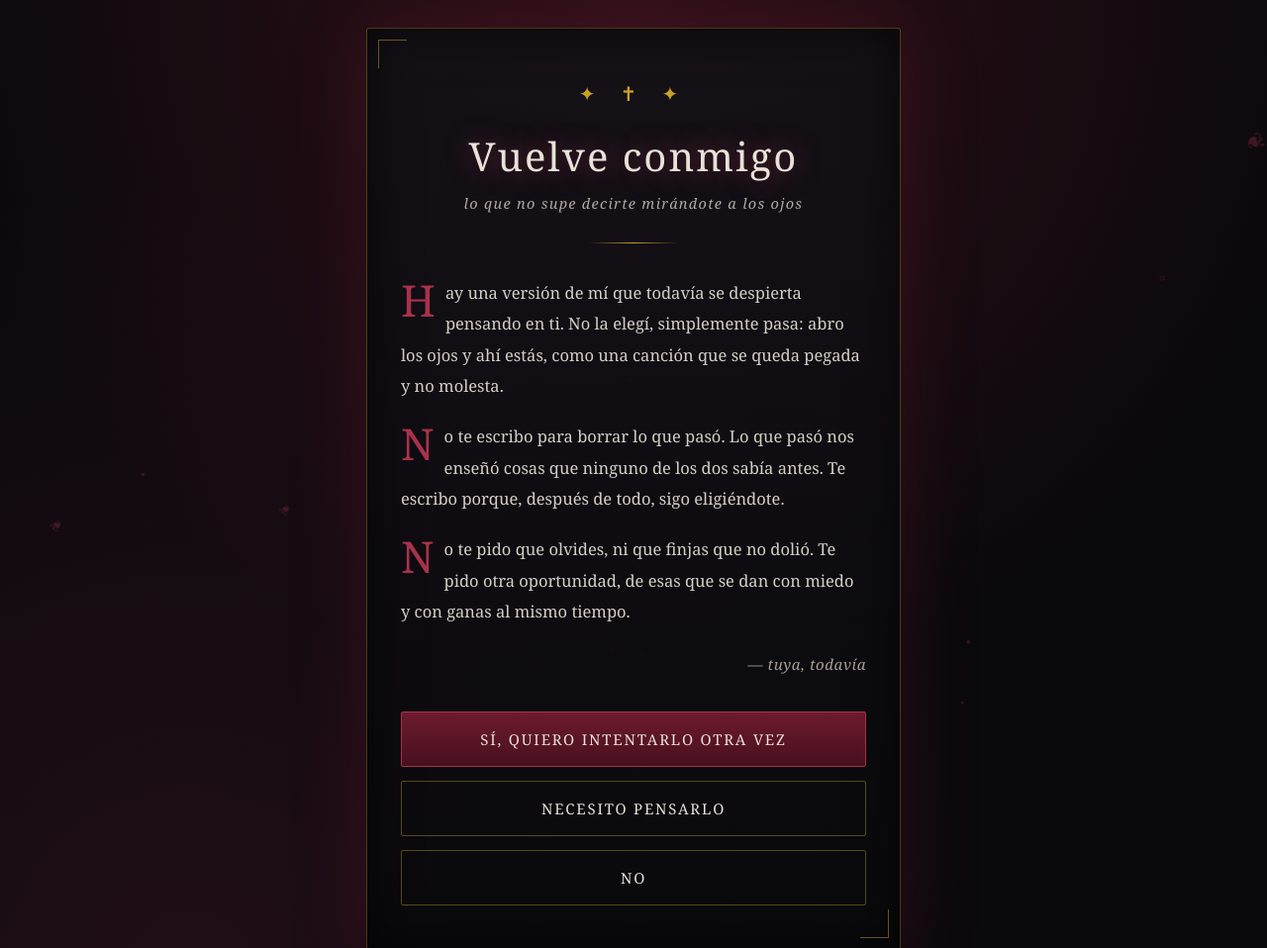
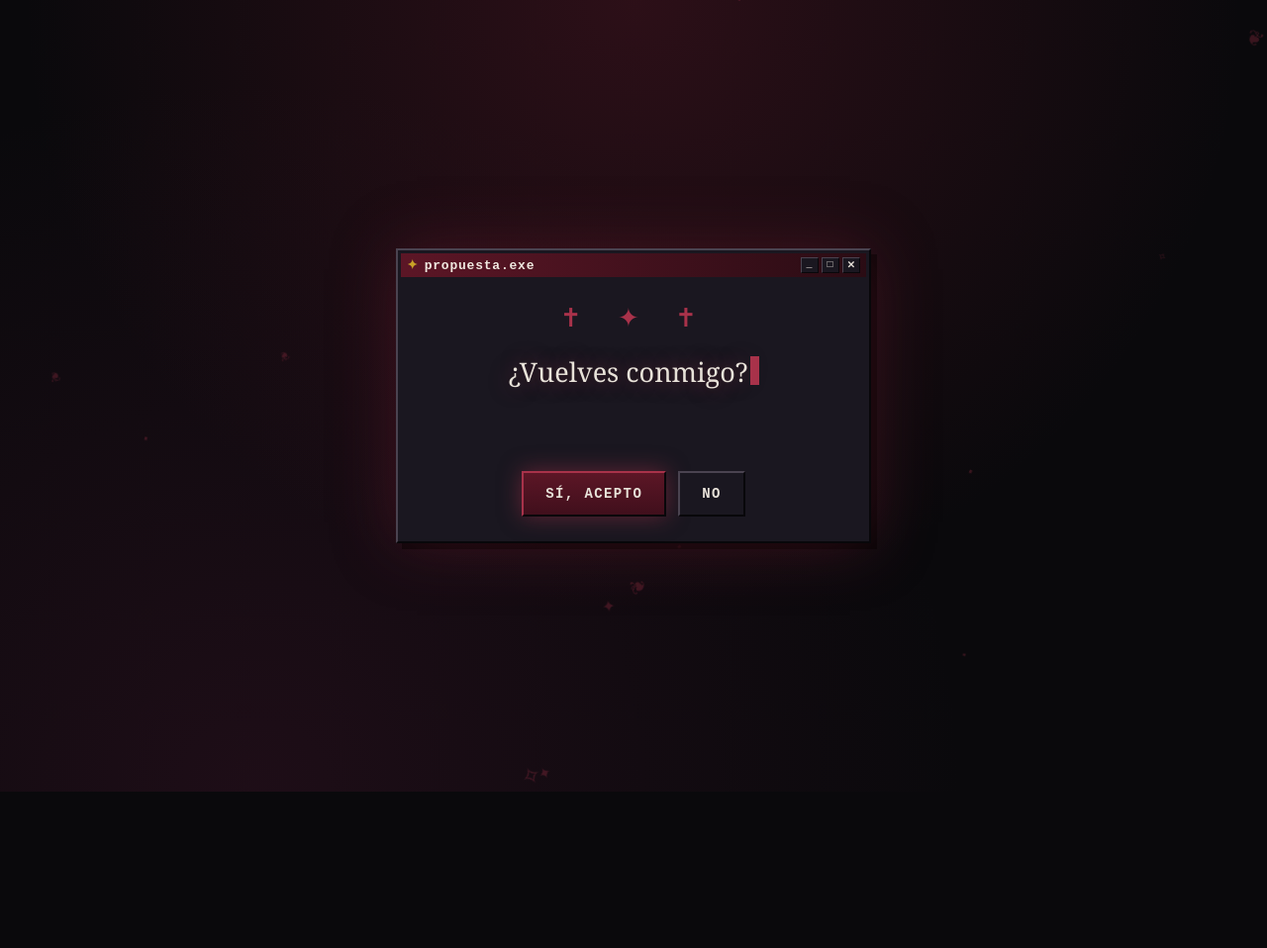
Before and after one commit to nuritacalderonvega-a11y/nuritacalderonvega-a11y.github.io, a plain HTML site: page index.html in a window 1280 px wide. Shown: the top 958 px of the page at 99% size. After the commit the page ends 800 px from the top, so only its background shows below. Drawn offline with Linux system fonts and the light colour scheme.

Commit message:
Actualizado

```diff
--- a/index.html
+++ b/index.html
@@ -3,208 +3,214 @@
 <head>
 <meta charset="UTF-8">
 <meta name="viewport" content="width=device-width, initial-scale=1">
-<title>Para ti</title>
+<title>¿Vuelves conmigo?</title>
 <style>
   :root{
-    --negro:#0a090c;
-    --carbon:#141218;
-    --vino:#6d1b2e;
-    --vino-claro:#a8324a;
+    --fondo:#0a090c;
+    --ventana:#1a1720;
+    --barra1:#5c1626;
+    --barra2:#2a0c14;
+    --borde-claro:#4a4350;
+    --borde-oscuro:#08070a;
     --hueso:#e8e2d9;
+    --vino:#a8324a;
     --oro:#c9a227;
   }
   *{box-sizing:border-box}
+  html,body{height:100%}
   body{
-    margin:0; min-height:100vh; display:grid; place-items:center;
+    margin:0; display:grid; place-items:center; padding:20px;
     background:
-      radial-gradient(circle at 50% 0%, rgba(109,27,46,.38), transparent 60%),
-      radial-gradient(circle at 15% 100%, rgba(60,20,40,.45), transparent 55%),
-      var(--negro);
+      radial-gradient(circle at 50% 0%, rgba(109,27,46,.35), transparent 60%),
+      radial-gradient(circle at 20% 100%, rgba(60,20,40,.4), transparent 55%),
+      var(--fondo);
+    font-family: 'Courier New', Courier, monospace;
     color:var(--hueso);
-    font-family: Georgia, 'Times New Roman', serif;
-    padding:28px 20px;
-    overflow-x:hidden;
+    overflow:hidden;
   }
   .petalo{
-    position:fixed; top:-40px; color:var(--vino-claro); opacity:.32;
-    font-size:18px; animation:caer linear infinite; pointer-events:none;
+    position:fixed; top:-40px; color:var(--vino); opacity:.3;
+    font-size:16px; animation:caer linear infinite; pointer-events:none; z-index:0;
   }
   @keyframes caer{ to{ transform:translateY(110vh) rotate(360deg); } }
 
-  .carta{
+  /* ---- ventana estilo 95 ---- */
+  .ventana{
     position:relative; z-index:2;
-    max-width:540px; width:100%;
-    text-align:center;
-    padding:52px 34px 44px;
-    background:linear-gradient(180deg, rgba(20,18,24,.93), rgba(10,9,12,.97));
-    border:1px solid rgba(201,162,39,.32);
-    border-radius:3px;
-    box-shadow:0 0 70px rgba(109,27,46,.35), inset 0 0 50px rgba(0,0,0,.65);
+    width:100%; max-width:480px;
+    background:var(--ventana);
+    border:2px solid;
+    border-color:var(--borde-claro) var(--borde-oscuro) var(--borde-oscuro) var(--borde-claro);
+    box-shadow:0 0 60px rgba(109,27,46,.45), 6px 6px 0 rgba(0,0,0,.6);
+    padding:3px;
   }
-  .carta::before, .carta::after{
-    content:""; position:absolute; width:28px; height:28px;
-    border:1px solid rgba(201,162,39,.5);
+  .barra{
+    display:flex; align-items:center; justify-content:space-between;
+    background:linear-gradient(90deg, var(--barra1), var(--barra2));
+    padding:4px 6px; font-size:13px; letter-spacing:.06em;
+    color:#f0e9e0; font-weight:bold;
   }
-  .carta::before{ top:11px; left:11px; border-right:none; border-bottom:none; }
-  .carta::after{ bottom:11px; right:11px; border-left:none; border-top:none; }
+  .barra .icono{ margin-right:6px; color:var(--oro); }
+  .controles{ display:flex; gap:3px; }
+  .ctrl{
+    width:18px; height:16px; display:grid; place-items:center;
+    background:var(--ventana); color:var(--hueso); font-size:10px;
+    border:1px solid;
+    border-color:var(--borde-claro) var(--borde-oscuro) var(--borde-oscuro) var(--borde-claro);
+  }
+  .cuerpo{ padding:26px 22px 22px; }
 
-  .cruz{ font-size:20px; color:var(--oro); letter-spacing:.5em; margin-bottom:22px; }
-  h1{
-    font-size:clamp(27px, 6.5vw, 40px);
-    font-weight:normal; letter-spacing:.05em;
-    margin:0 0 10px; color:var(--hueso);
-    text-shadow:0 0 26px rgba(168,50,74,.65);
+  .simbolo{ text-align:center; font-size:26px; color:var(--vino); letter-spacing:.4em; margin-bottom:18px; }
+  .pregunta{
+    font-family: Georgia, serif;
+    font-size:clamp(20px, 5.5vw, 27px);
+    line-height:1.5; text-align:center;
+    margin:0 0 10px; min-height:2.6em;
+    color:var(--hueso);
+    text-shadow:0 0 20px rgba(168,50,74,.5);
   }
-  .sub{
-    font-style:italic; color:#b3aaa0; font-size:14.5px;
-    letter-spacing:.09em; margin-bottom:30px;
+  .cursor{
+    display:inline-block; width:9px; height:1.05em;
+    background:var(--vino); vertical-align:-3px; margin-left:2px;
+    animation:parpadear 1s steps(1) infinite;
   }
-  .linea{
-    width:90px; height:1px; margin:0 auto 34px;
-    background:linear-gradient(90deg, transparent, var(--oro), transparent);
-  }
-  p.texto{
-    font-size:16.5px; line-height:1.9; color:#d6cfc5;
-    margin:0 0 20px; text-align:left;
-  }
-  p.texto:first-letter{
-    font-size:44px; float:left; line-height:.85;
-    padding:5px 10px 0 0; color:var(--vino-claro);
-  }
-  .firma{
-    text-align:right; font-style:italic; color:#a89f94;
-    font-size:15px; margin-top:28px; letter-spacing:.04em;
+  @keyframes parpadear{ 50%{ opacity:0; } }
+  .nota{
+    text-align:center; font-size:12px; color:#8f8794;
+    letter-spacing:.08em; margin:0 0 26px; min-height:1.2em;
   }
 
-  .botones{ display:flex; flex-direction:column; gap:14px; margin-top:38px; }
+  .botones{ display:flex; gap:12px; justify-content:center; align-items:center; flex-wrap:wrap; }
   button{
-    font-family:inherit; font-size:15px; letter-spacing:.12em;
-    text-transform:uppercase; padding:17px 20px;
-    background:transparent; color:var(--hueso);
-    border:1px solid rgba(201,162,39,.42);
-    border-radius:2px; cursor:pointer;
-    transition:all .35s ease;
+    font-family:'Courier New', monospace; font-size:14px; font-weight:bold;
+    letter-spacing:.1em; text-transform:uppercase;
+    padding:13px 22px; cursor:pointer; color:var(--hueso);
+    background:var(--ventana);
+    border:2px solid;
+    border-color:var(--borde-claro) var(--borde-oscuro) var(--borde-oscuro) var(--borde-claro);
+    transition:transform .18s ease, background .2s ease;
   }
-  button:hover{
-    background:var(--vino); border-color:var(--vino-claro);
-    box-shadow:0 0 30px rgba(168,50,74,.55);
-    transform:translateY(-2px);
+  button:active{ border-color:var(--borde-oscuro) var(--borde-claro) var(--borde-claro) var(--borde-oscuro); }
+  #btnSi{
+    background:linear-gradient(180deg, var(--barra1), #400f1c);
+    border-color:var(--vino) var(--borde-oscuro) var(--borde-oscuro) var(--vino);
+    box-shadow:0 0 22px rgba(168,50,74,.5);
   }
-  button.principal{
-    background:linear-gradient(180deg, var(--vino), #480f1e);
-    border-color:var(--vino-claro);
+  #btnSi:hover{ filter:brightness(1.3); transform:translateY(-2px); }
+  #btnNo{ position:relative; }
+
+  /* ventana final */
+  .final{
+    position:fixed; inset:0; z-index:5;
+    display:none; place-items:center; padding:20px;
+    background:rgba(4,3,6,.88); backdrop-filter:blur(4px);
   }
-  button.principal:hover{ filter:brightness(1.3); }
-
-  dialog{
-    border:1px solid rgba(201,162,39,.42);
-    border-radius:3px;
-    background:linear-gradient(180deg,#141218,#0a090c);
-    color:var(--hueso);
-    padding:40px 28px 32px;
-    max-width:420px; width:calc(100% - 32px);
-    box-shadow:0 0 90px rgba(109,27,46,.6);
-    font-family:inherit; text-align:center;
+  .final.activo{ display:grid; }
+  .final .ventana{ max-width:420px; }
+  .final p{
+    font-family:Georgia, serif; font-size:17px; line-height:1.85;
+    text-align:center; color:#d6cfc5; margin:0 0 24px;
   }
-  dialog::backdrop{ background:rgba(4,3,6,.85); backdrop-filter:blur(3px); }
-  dialog h2{
-    font-weight:normal; font-size:23px; letter-spacing:.04em;
-    margin:0 0 18px; color:var(--hueso);
+  .final h2{
+    font-family:Georgia, serif; font-weight:normal; font-size:23px;
+    text-align:center; margin:0 0 16px; color:var(--hueso);
   }
-  dialog p{ line-height:1.85; color:#cdc5ba; font-size:16px; margin:0 0 26px; }
-  dialog .simbolo{ font-size:26px; color:var(--vino-claro); margin-bottom:16px; }
-  dialog button{ width:100%; }
-
-  #btnNo{ position:relative; }
 </style>
 </head>
 <body>
 
-<div class="carta">
-  <div class="cruz">✦ ✝ ✦</div>
-  <h1>Vuelve conmigo</h1>
-  <div class="sub">lo que no supe decirte mirándote a los ojos</div>
-  <div class="linea"></div>
+<div class="ventana">
+  <div class="barra">
+    <span><span class="icono">✦</span>propuesta.exe</span>
+    <span class="controles"><span class="ctrl">_</span><span class="ctrl">□</span><span class="ctrl">✕</span></span>
+  </div>
+  <div class="cuerpo">
+    <div class="simbolo">✝ ✦ ✝</div>
+    <p class="pregunta"><span id="texto"></span><span class="cursor"></span></p>
+    <p class="nota" id="nota"></p>
 
-  <p class="texto">
-    Hay una versión de mí que todavía se despierta pensando en ti.
-    No la elegí, simplemente pasa: abro los ojos y ahí estás,
-    como una canción que se queda pegada y no molesta.
-  </p>
-  <p class="texto">
-    No te escribo para borrar lo que pasó. Lo que pasó nos enseñó
-    cosas que ninguno de los dos sabía antes. Te escribo porque,
-    después de todo, sigo eligiéndote.
-  </p>
-  <p class="texto">
-    No te pido que olvides, ni que finjas que no dolió.
-    Te pido otra oportunidad, de esas que se dan con miedo
-    y con ganas al mismo tiempo.
-  </p>
-
-  <div class="firma">— tuya, todavía</div>
-
-  <div class="botones">
-    <button class="principal" onclick="document.getElementById('aceptar').showModal()">
-      Sí, quiero intentarlo otra vez
-    </button>
-    <button onclick="document.getElementById('pensar').showModal()">
-      Necesito pensarlo
-    </button>
-    <button id="btnNo" onclick="document.getElementById('no').showModal()">
-      No
-    </button>
+    <div class="botones">
+      <button id="btnSi">Sí, acepto</button>
+      <button id="btnNo">No</button>
+    </div>
   </div>
 </div>
 
-<dialog id="aceptar">
-  <div class="simbolo">🖤</div>
-  <h2>Me acabas de devolver el aire</h2>
-  <p>
-    No sé exactamente a dónde vamos, pero sé con quién quiero ir.
-    Gracias por leer hasta aquí. Te espero.
-  </p>
-  <button onclick="document.getElementById('aceptar').close()">Cerrar</button>
-</dialog>
-
-<dialog id="pensar">
-  <div class="simbolo">✦</div>
-  <h2>Tómate tu tiempo</h2>
-  <p>
-    No quiero una respuesta rápida, quiero una respuesta tuya.
-    Cuando estés listo, aquí voy a estar.
-  </p>
-  <button onclick="document.getElementById('pensar').close()">Cerrar</button>
-</dialog>
-
-<dialog id="no">
-  <div class="simbolo">✝</div>
-  <h2>Aun así, gracias</h2>
-  <p>
-    Entiendo. Me quedo con lo bueno y te deseo algo bonito,
-    de verdad.
-  </p>
-  <button onclick="document.getElementById('no').close()">Cerrar</button>
-</dialog>
+<div class="final" id="final">
+  <div class="ventana">
+    <div class="barra">
+      <span><span class="icono">🖤</span>respuesta_guardada.exe</span>
+      <span class="controles"><span class="ctrl">✕</span></span>
+    </div>
+    <div class="cuerpo">
+      <h2>Sabía que dirías que sí</h2>
+      <p>No sé a dónde vamos, pero sé con quién quiero ir.<br>Gracias por no rendirte con el botón.</p>
+      <button onclick="document.getElementById('final').classList.remove('activo')" style="width:100%">Cerrar</button>
+    </div>
+  </div>
+</div>
 
 <script>
+  /* pétalos */
   const simbolos = ['✦','❦','✧','·'];
-  for (let i = 0; i < 18; i++) {
+  for (let i = 0; i < 16; i++) {
     const p = document.createElement('div');
     p.className = 'petalo';
     p.textContent = simbolos[Math.floor(Math.random() * simbolos.length)];
     p.style.left = Math.random() * 100 + 'vw';
-    p.style.animationDuration = (8 + Math.random() * 10) + 's';
+    p.style.animationDuration = (9 + Math.random() * 10) + 's';
     p.style.animationDelay = (-Math.random() * 12) + 's';
-    p.style.fontSize = (12 + Math.random() * 16) + 'px';
+    p.style.fontSize = (11 + Math.random() * 14) + 'px';
     document.body.appendChild(p);
   }
 
+  /* texto que se escribe solo */
+  const frase = '¿Vuelves conmigo?';
+  const destino = document.getElementById('texto');
+  let i = 0;
+  function escribir(){
+    if (i < frase.length){
+      destino.textContent += frase[i];
+      i++;
+      setTimeout(escribir, 110);
+    }
+  }
+  setTimeout(escribir, 600);
+
+  /* el botón "No" que no deja decir que no */
   const btnNo = document.getElementById('btnNo');
-  btnNo.addEventListener('mouseenter', () => {
-    btnNo.style.transform = `translate(${(Math.random()-0.5)*60}px, ${(Math.random()-0.5)*20}px)`;
+  const nota = document.getElementById('nota');
+  const frases = [
+    '¿Seguro?',
+    'Piénsalo otra vez…',
+    'No es tan fácil.',
+    'Ese botón está roto.',
+    'Intenta con el otro.',
+    'En serio, no funciona.',
+    'El destino no te deja.',
+    'Ya ríndete, di que sí.',
+    'Este botón no existe.'
+  ];
+  const textosNo = ['No','¿No?','No…','Casi','Nop','Nope','No puedo','Ayuda'];
+  let intentos = 0;
+
+  function escapar(){
+    intentos++;
+    const x = (Math.random() - 0.5) * 180;
+    const y = (Math.random() - 0.5) * 90;
+    btnNo.style.transform = `translate(${x}px, ${y}px) scale(${Math.max(0.45, 1 - intentos * 0.07)})`;
+    btnNo.textContent = textosNo[Math.min(intentos, textosNo.length - 1)];
+    nota.textContent = frases[Math.min(intentos - 1, frases.length - 1)];
+  }
+
+  btnNo.addEventListener('mouseenter', escapar);
+  btnNo.addEventListener('touchstart', (e) => { e.preventDefault(); escapar(); }, {passive:false});
+  btnNo.addEventListener('click', (e) => { e.preventDefault(); escapar(); });
+
+  /* aceptar */
+  document.getElementById('btnSi').addEventListener('click', () => {
+    document.getElementById('final').classList.add('activo');
   });
-  btnNo.addEventListener('click', () => { btnNo.style.transform = 'none'; });
 </script>
 </body>
 </html>
```
